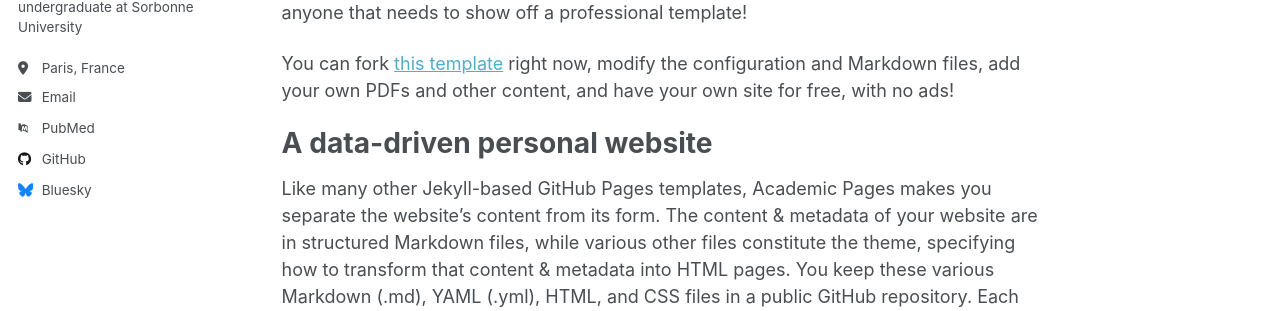
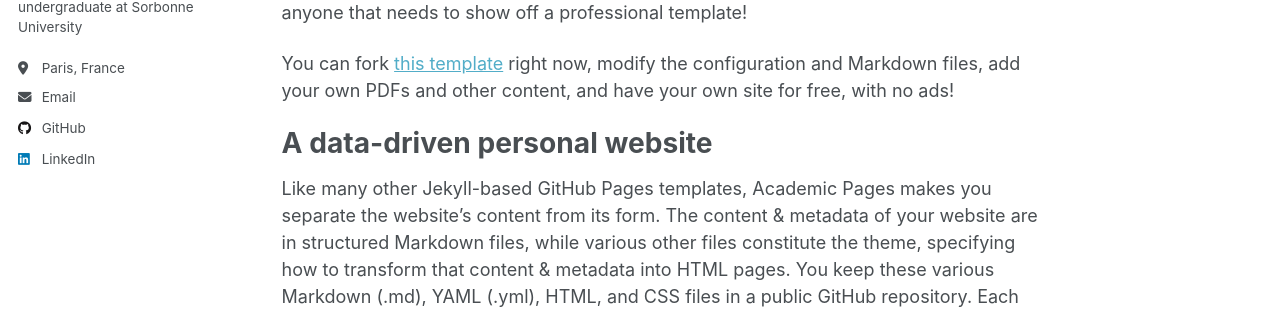
Before and after one commit to IsmailBenotmane/Ismail-Benotmane, a Jekyll site: the page built from _pages/about.md, in a window 1280 px wide. Shown: the part 359-670 px from the top of the page. Built offline with Jekyll 4.4.1, drawn with Linux system fonts in a browser that asks for light colours; some web fonts are replaced; a script that is not in the unit is left out; part of the change alters nothing that is shown.

Commit message:
Update _config.yml

```diff
--- a/_config.yml
+++ b/_config.yml
@@ -35,7 +35,6 @@ author:
   inspire-hep      : # URL
   impactstory      : # URL
   semantic         : # URL
-  pubmed           : "https://www.ncbi.nlm.nih.gov/pubmed/?term=john+snow"
   researchgate     : # URL
   scopus           : # URL
 
@@ -49,7 +48,6 @@ author:
 
   # Social media
   artstation       : # Username
-  bluesky          : "bsky.app" # Replace this with you Bluesky username
   facebook         : # Username
   flickr           : # Username
   foursquare       : # Username
@@ -58,7 +56,7 @@ author:
   keybase          : # Username
   instagram        : # Username
   lastfm           : # Username
-  linkedin         : # Username
+  linkedin         : https://www.linkedin.com/in/ismail-benotmane-64b03524a/
   mastodon         : # URL
   medium           : # URL
   pinterest        : # Username
```
